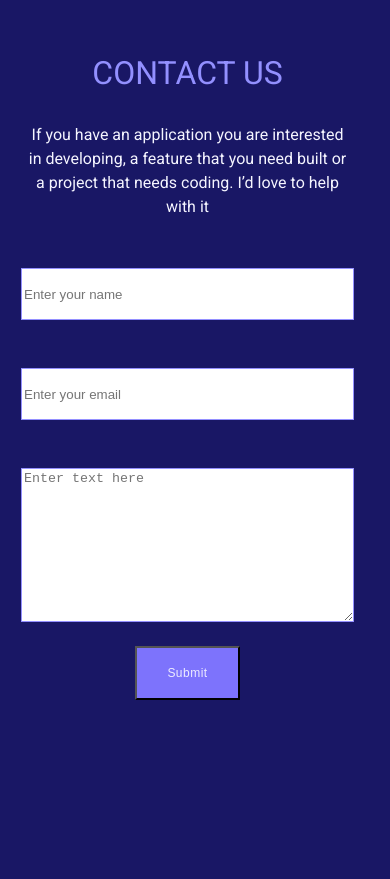
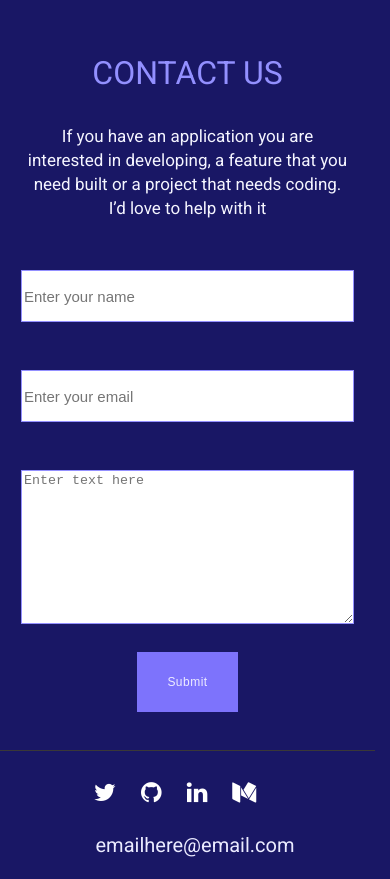
Before and after one commit to Paul-js-hub/portfolio, a website: page index.html in a window 390 px wide. Shown: the part 4260-5139 px from the top of the page. Before the commit the page ends 4984 px from the top, so only its background shows below. Drawn offline with Linux system fonts and the light colour scheme.

Commit message:
Add footer to the project

```diff
--- a/index.html
+++ b/index.html
@@ -213,10 +213,28 @@
         <h1>CONTACT US</h1>
         <p>If you have an application you are interested in developing, a feature that you need built or a project that needs coding. I’d love to help with it </p>
         <input class="input-area" type="text" placeholder="Enter your name" maxlength="30" name="name" required/>
-        <input class="input-area" type="email" placeholder="Enter your email" name="email" required/>
+        <input class="input-area mail" type="email" placeholder="Enter your email" name="email" required/>
         <textarea class="text-area" maxlength="500" placeholder="Enter text here" required></textarea>
-        <button class="submit">Submit</button>
+        <button class="seeproject-btn">Submit</button>
       </form>
+      <footer>
+        <img src="images/rectangle.png" alt="rectangle" class="rectangle"/>
+        <div class="social-container">
+          <a>
+            <i class="fa fa-twitter" aria-hidden="true"></i>
+          </a>
+          <a>
+            <i class="fa fa-github" aria-hidden="true"></i>
+          </a>
+          <a>
+            <i class="fa fa-linkedin" aria-hidden="true"></i>
+          </a>
+          <a>
+            <i class="fa fa-medium" aria-hidden="true"></i>
+          </a>
+        </div>
+        <p>emailhere@email.com</p>
+      </footer>
     </div>
   </body>
 </html>
--- a/style.css
+++ b/style.css
@@ -343,7 +343,7 @@ body {
     width: 327px;
     height: 105px;
     font-weight: 400;
-    font-size: 16px;
+    font-size: 17px;
     line-height: 24px;
     text-align: center;
     color: #f5f5ff;
@@ -355,6 +355,10 @@ body {
     margin: 24px;
     background: #fff;
     border: 1px solid #9490ff;
+    font-weight: 400;
+    font-size: 15px;
+    line-height: 24px;
+    color: #81818c;
   }
 
   .text-area {
@@ -365,7 +369,7 @@ body {
     border: 1px solid #9490ff;
   }
 
-  .submit {
+  /* .submit {
     width: 89px;
     height: 48px;
     background: #7d73fc;
@@ -373,14 +377,26 @@ body {
     font-weight: 500;
     font-size: 12px;
     color: #edecff;
-  }
-  .submit:hover {
+  } */
+
+  form > button:hover {
+    background: #7d73fc;
     color: #fff;
-    background-color: #7d73fc;
+    padding: 6px;
+    box-shadow: 0 8px 16px rgba(125, 115, 252, 0.48);
   }
 
-  .submit:active {
-    color: #fff;
-    background-color: #5e42d7;
+  form > button:active {
+    background: #5e42d7;
+    color: #eaeaf6;
+    padding: 6px;
+  }
+
+  footer > p {
+    font-weight: 400;
+    font-size: 20px;
+    line-height: 28px;
+    text-align: center;
+    color: #ebebff;
   }
 }
```
Also changed, not shown: images/rectangle.png (added).
